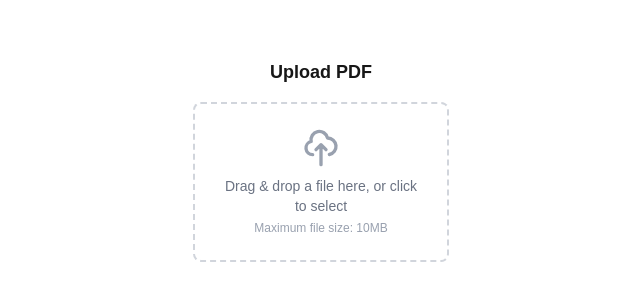
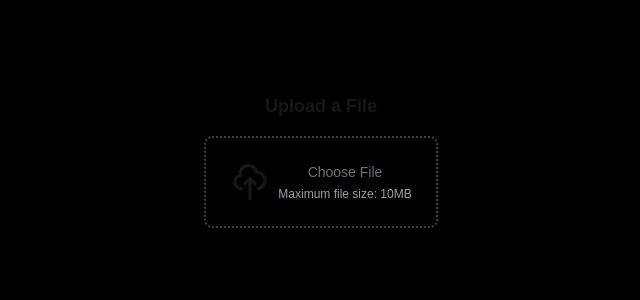
Before and after one commit to 10xshivam/file-upload-component, a Next.js app: page / in a window 1280 px wide. Shown: the part 240-540 px from the top of the page, without its empty margins (319-959 px from the left). Built offline with nearby package versions, Linux system fonts and the light colour scheme.

Commit message:
feat: enhance FileUpload component with theming options and improved styling

```diff
--- a/src/app/page.tsx
+++ b/src/app/page.tsx
@@ -4,7 +4,7 @@ import React from "react";
 
 export default function Home() {
   return (
-    <div className="w-full min-h-screen bg-white flex items-center justify-center">
+    <div className="w-full min-h-screen bg-black flex items-center justify-center">
       {/* // Simple button uploader */}
       {/* <FileUpload
         variant="button"
@@ -31,12 +31,31 @@ export default function Home() {
       /> */}
 
       {/* // Drag and drop uploader */}
-      <FileUpload
+      {/* <FileUpload
         variant="dropzone"
         title="Upload PDF"
         accept=".pdf,application/pdf"
         maxSizeInMB={10}
         onFileChange={(files) => console.log(files)}
+      /> */}
+
+      <FileUpload
+        variant="dropzone"
+        size="lg"
+        radius="lg"
+        borderStyle="dotted"
+        iconPlacement="left"
+        iconSize="lg"
+        colorScheme="light"
+        padding="lg"
+        customColors={{
+          primary: "text-neutral-600",
+          border: "border-neutral-700",
+          hover: "hover:bg-neutral-800",
+        }}
+        accept="image/*"
+        maxSizeInMB={10}
+        onFileChange={(file) => console.log(file)}
       />
     </div>
   );
--- a/src/component/file-upload/index.tsx
+++ b/src/component/file-upload/index.tsx
@@ -2,7 +2,6 @@
 
 import Image from "next/image";
 import { useState, useCallback } from "react";
-import { cva, type VariantProps } from "class-variance-authority";
 import { useDropzone } from "react-dropzone";
 import { cn } from "./lib/utils";
 import { FileItem, FileUploadProps, fileUploadVariants, formatFileSize } from "./types";
@@ -10,7 +9,7 @@ import { FileItem, FileUploadProps, fileUploadVariants, formatFileSize } from ".
 
 export const FileUpload = ({
   variant,
-  size,
+  size ,
   className,
   accept = "*/*",
   maxSizeInMB = 5,
@@ -20,6 +19,14 @@ export const FileUpload = ({
   onFilesChange,
   onImageChange,
   multiple = false,
+  // New theme props with defaults
+  radius = "md",
+  borderStyle = "dashed",
+  iconPlacement = "top",
+  iconSize = "md",
+  colorScheme = "light",
+  customColors = {},
+  padding = "md",
 }: FileUploadProps) => {
   const [image, setImage] = useState<string | null>(null);
   const [error, setError] = useState<string | null>(null);
@@ -323,13 +330,93 @@ export const FileUpload = ({
     }
   };
 
+  // Build theme-based styles
+  const getThemeStyles = () => {
+    // Border radius styles
+    const radiusStyles = {
+      'none': 'rounded-none',
+      'sm': 'rounded',
+      'md': 'rounded-md',
+      'lg': 'rounded-lg',
+      'full': 'rounded-full',
+    }[radius];
+
+    // Border style
+    const borderStyles = {
+      'solid': 'border-solid',
+      'dashed': 'border-dashed',
+      'dotted': 'border-dotted',
+      'none': 'border-none',
+    }[borderStyle];
+
+    // Padding
+    const paddingStyles = {
+      'sm': 'p-2',
+      'md': 'p-4',
+      'lg': 'p-6',
+    }[padding];
+
+    // Icon size
+    const iconSizeStyles = {
+      'sm': 'w-6 h-6',
+      'md': 'w-8 h-8',
+      'lg': 'w-10 h-10',
+    }[iconSize];
+
+    // Color scheme
+    const isDark = colorScheme === 'dark' ||
+      (colorScheme === 'system' && typeof window !== 'undefined' &&
+       window.matchMedia('(prefers-color-scheme: dark)').matches);
+
+    const colors = {
+      border: customColors.border || (isDark ? 'border-gray-600' : 'border-gray-300'),
+      text: customColors.text || (isDark ? 'text-gray-200' : 'text-gray-500'),
+      background: customColors.background || (isDark ? 'bg-gray-800' : 'bg-white'),
+      hover: customColors.hover || (isDark ? 'hover:bg-gray-700' : 'hover:bg-gray-50'),
+      primary: customColors.primary || (isDark ? 'text-blue-400' : 'text-blue-500'),
+    };
+
+    return {
+      radiusStyles,
+      borderStyles,
+      paddingStyles,
+      iconSizeStyles,
+      colors,
+    };
+  };
+
+  const themeStyles = getThemeStyles();
+
+  // Helper for icon placement
+  const renderIcon = (icon: React.ReactNode) => {
+    const flexDirection = {
+      'left': 'flex-row',
+      'right': 'flex-row-reverse',
+      'top': 'flex-col',
+    }[iconPlacement];
+
+    return (
+      <div className={`flex items-center ${flexDirection} gap-2`}>
+        <div className={themeStyles.iconSizeStyles}>
+          {icon}
+        </div>
+        <div>
+          <p className={`text-sm ${themeStyles.colors.text}`}>
+            {iconPlacement === 'top' ? 'Click to upload or drag and drop' : buttonText}
+          </p>
+          <p className="text-xs text-gray-400 mt-1">Maximum file size: {maxSizeInMB}MB</p>
+        </div>
+      </div>
+    );
+  };
+
   // Dropzone variant
   if (variant === "dropzone") {
     const dropzoneClasses = cn(
-      "w-full border-2 border-dashed rounded-lg p-6 flex flex-col items-center justify-center transition-colors",
+      `w-full border-2 ${themeStyles.borderStyles} ${themeStyles.radiusStyles} ${themeStyles.paddingStyles} flex flex-col items-center justify-center transition-colors`,
       isDragAccept && "border-green-500 bg-green-50",
       isDragReject && "border-red-500 bg-red-50",
-      isDragActive ? "border-blue-400 bg-blue-50" : "border-gray-300 hover:bg-gray-50"
+      isDragActive ? `border-blue-400 bg-blue-50` : `${themeStyles.colors.border} ${themeStyles.colors.hover}`
     );
 
     return (
@@ -341,39 +428,37 @@ export const FileUpload = ({
 
           {isDragActive ? (
             <div className="text-center">
-              <svg className="w-10 h-10 text-blue-500 mx-auto mb-2" fill="none" stroke="currentColor" viewBox="0 0 24 24" xmlns="http://www.w3.org/2000/svg">
+              <svg className={`${themeStyles.iconSizeStyles} text-blue-500 mx-auto mb-2`} fill="none" stroke="currentColor" viewBox="0 0 24 24" xmlns="http://www.w3.org/2000/svg">
                 <path strokeLinecap="round" strokeLinejoin="round" strokeWidth="2" d="M7 16a4 4 0 01-.88-7.903A5 5 0 1115.9 6L16 6a5 5 0 011 9.9M15 13l-3-3m0 0l-3 3m3-3v12"></path>
               </svg>
               <p className="text-sm text-blue-500">Drop {multiple ? 'files' : 'file'} here...</p>
             </div>
           ) : (
-            <div className="text-center">
-              <svg className="w-10 h-10 text-gray-400 mx-auto mb-2" fill="none" stroke="currentColor" viewBox="0 0 24 24" xmlns="http://www.w3.org/2000/svg">
+            renderIcon(
+              <svg fill="none" stroke="currentColor" viewBox="0 0 24 24" xmlns="http://www.w3.org/2000/svg">
                 <path strokeLinecap="round" strokeLinejoin="round" strokeWidth="2" d="M7 16a4 4 0 01-.88-7.903A5 5 0 1115.9 6L16 6a5 5 0 011 9.9M15 13l-3-3m0 0l-3 3m3-3v12"></path>
               </svg>
-              <p className="text-sm text-gray-500">Drag & drop {multiple ? 'files' : 'a file'} here, or click to select</p>
-              <p className="text-xs text-gray-400 mt-1">Maximum file size: {maxSizeInMB}MB</p>
-            </div>
+            )
           )}
         </div>
 
         {/* Error message */}
         {error && <p className="text-red-500 text-sm mt-2">{error}</p>}
 
-        {/* File display section */}
+        {/* File display section with themed styling */}
         {multiple ? (
           // Multiple files preview
           files.length > 0 && (
             <div className="mt-4 w-full">
-              <p className="text-sm font-medium text-gray-700 mb-2">Files ({files.length}):</p>
+              <p className={`text-sm font-medium ${themeStyles.colors.text} mb-2`}>Files ({files.length}):</p>
               <div className="space-y-2">
                 {files.map((file) => (
-                  <div key={file.id} className="flex items-center p-2 bg-gray-50 rounded-md border border-gray-200">
+                  <div key={file.id} className={`flex items-center p-2 ${themeStyles.colors.background} ${themeStyles.radiusStyles} border ${themeStyles.borderStyles === 'none' ? '' : themeStyles.borderStyles} ${themeStyles.colors.border}`}>
                     <div className="mr-2">
                       {getFileIcon(file.type)}
                     </div>
                     <div className="flex-1 truncate">
-                      <p className="text-sm font-medium text-gray-700 truncate" title={file.name}>
+                      <p className={`text-sm font-medium ${themeStyles.colors.text} truncate`} title={file.name}>
                         {file.name}
                       </p>
                       <p className="text-xs text-gray-500">{file.size}</p>
--- a/src/component/file-upload/types.ts
+++ b/src/component/file-upload/types.ts
@@ -35,6 +35,20 @@ export interface FileUploadProps extends VariantProps<typeof fileUploadVariants>
   onFilesChange?: (files: File[]) => void;
   onImageChange?: (imageUrl: string | null) => void;
   multiple?: boolean;
+  // New theme props
+  radius?: 'none' | 'sm' | 'md' | 'lg' | 'full';
+  borderStyle?: 'solid' | 'dashed' | 'dotted' | 'none';
+  iconPlacement?: 'left' | 'right' | 'top';
+  iconSize?: 'sm' | 'md' | 'lg';
+  colorScheme?: 'light' | 'dark' | 'system' | 'custom';
+  customColors?: {
+    primary?: string;
+    border?: string;
+    text?: string;
+    background?: string;
+    hover?: string;
+  };
+  padding?: 'sm' | 'md' | 'lg';
 }
 
 // File item structure for multiple files
```
